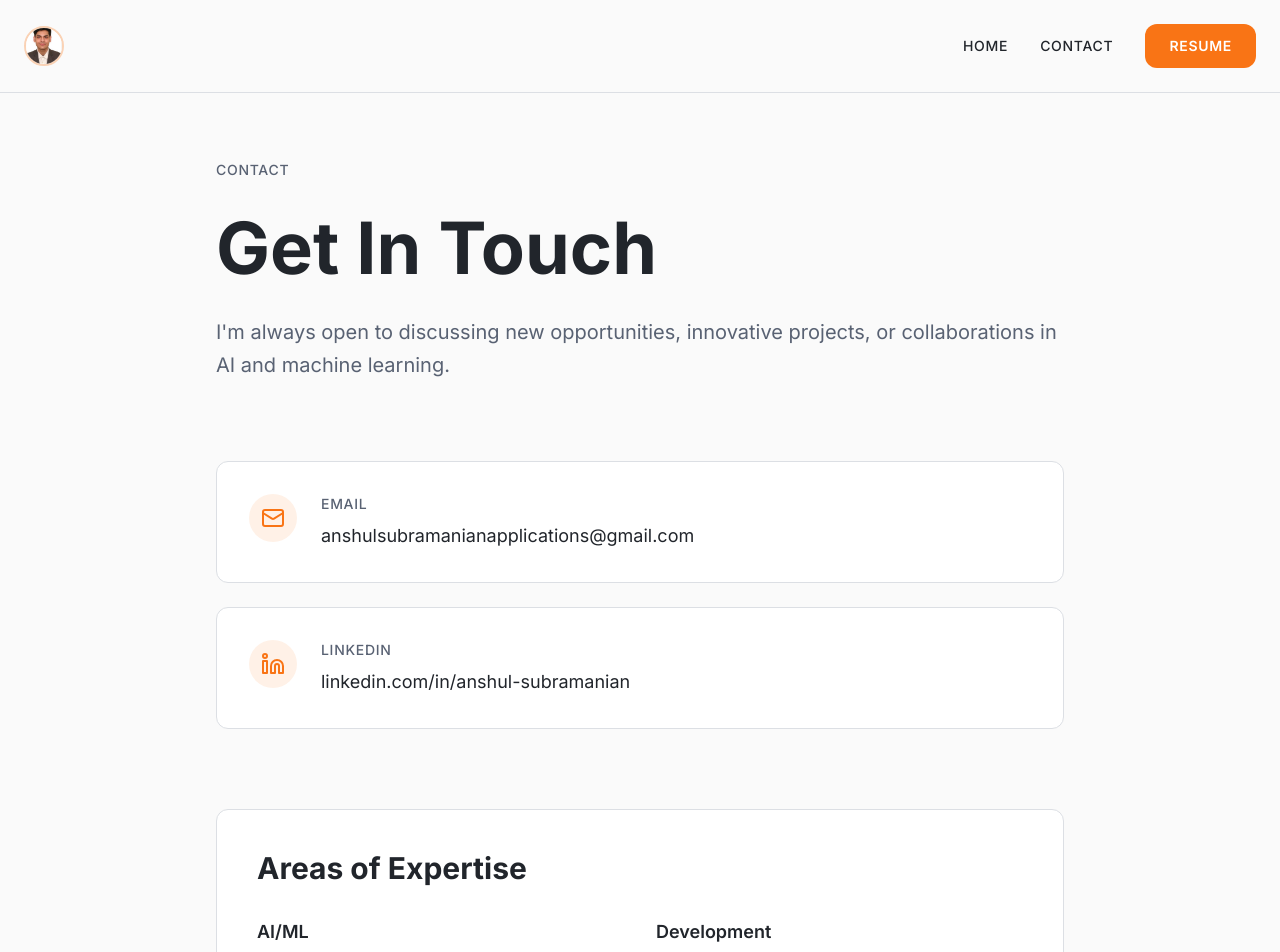
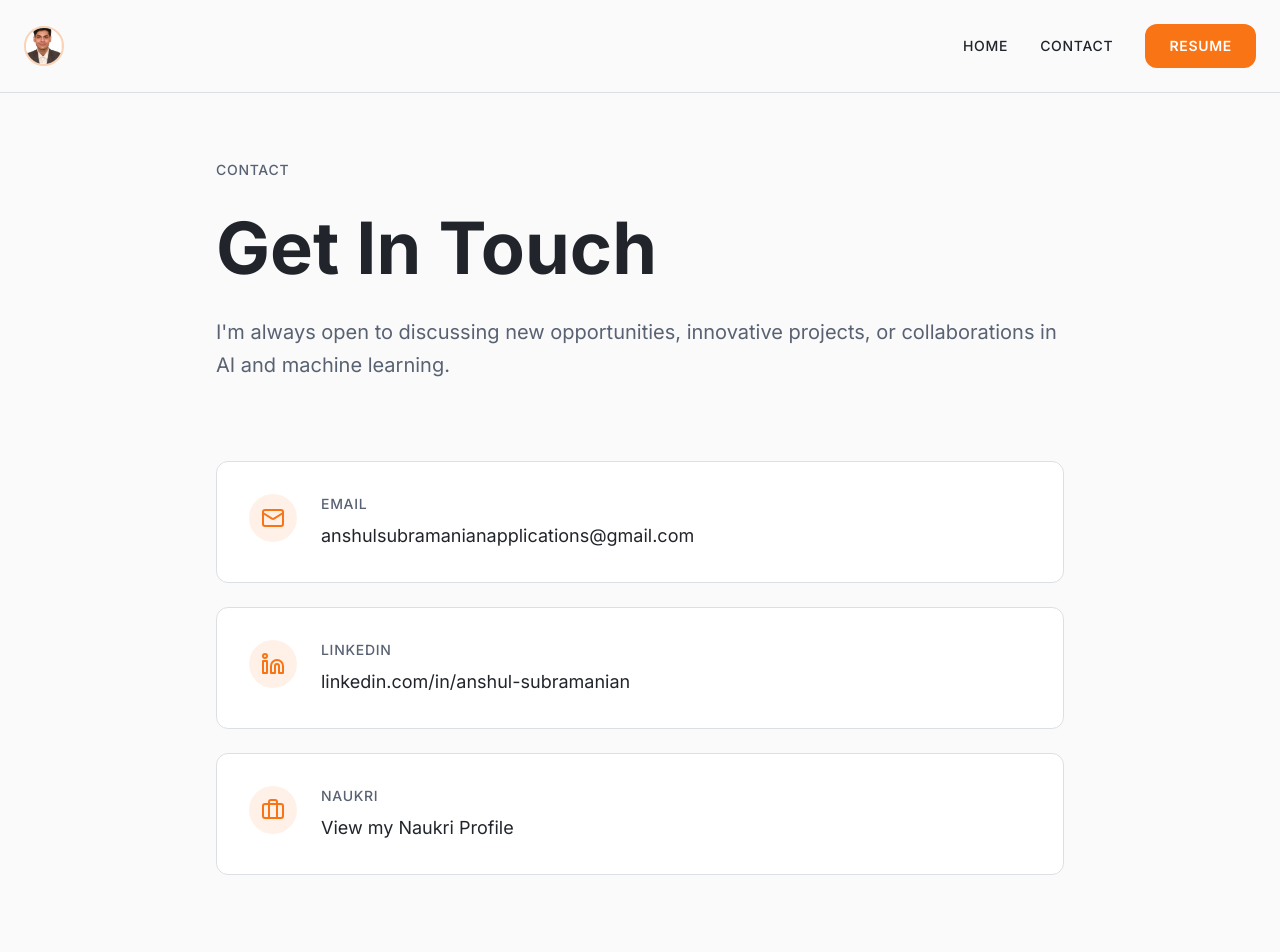
Before and after one commit to anshulsubramanian/anshul-portfolio, a React (Vite) app: page /anshul-portfolio/contact in a window 1280 px wide. Shown: the top 952 px of the page. Built offline with nearby package versions, Linux system fonts and the light colour scheme; the HTML template or start-up script is replaced by a standard one.

Commit message:
Updating contact page

```diff
--- a/src/pages/Contact.tsx
+++ b/src/pages/Contact.tsx
@@ -1,5 +1,5 @@
 import Navigation from "@/components/Navigation";
-import { Mail, Linkedin } from "lucide-react";
+import { Mail, Linkedin, BriefcaseIcon } from "lucide-react";
 
 const Contact = () => {
   const contactInfo = [
@@ -14,6 +14,12 @@ const Contact = () => {
       label: "LinkedIn",
       value: "linkedin.com/in/anshul-subramanian",
       href: "https://www.linkedin.com/in/anshul-subramanian/"
+    },
+    {
+      icon: BriefcaseIcon,
+      label: "Naukri",
+      value: "View my Naukri Profile",
+      href: "https://www.naukri.com/mnjuser/profile"
     }
   ];
 
```
